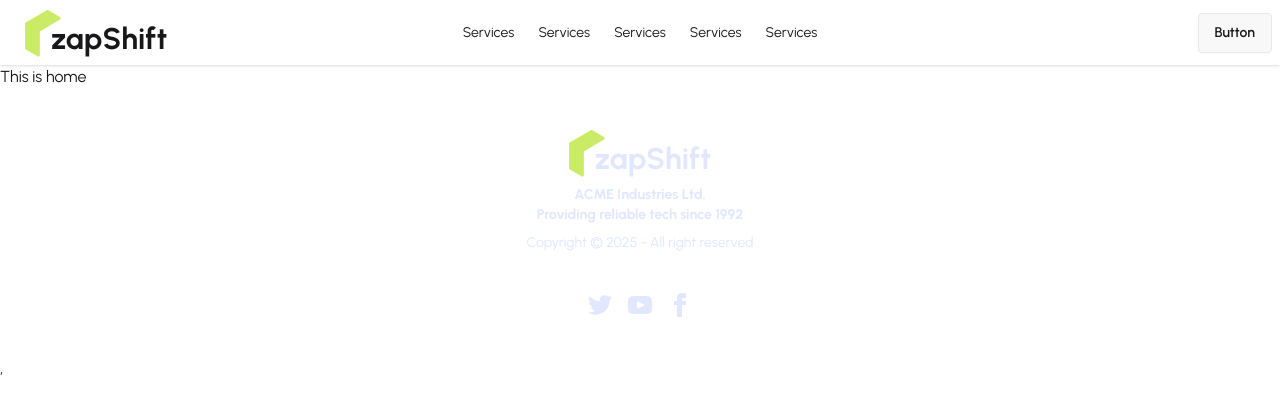
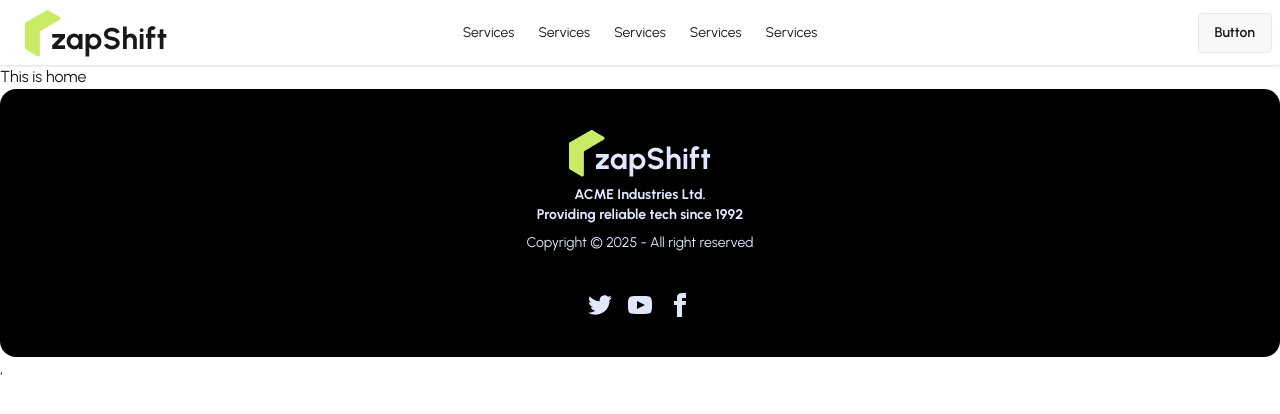
Before and after one commit to Badsha012/Zap-Shift-Client, a React (Vite) app: page / in a window 1280 px wide. Shown: the top 414 px of the page. Built offline with nearby package versions, Linux system fonts and the light colour scheme.

Commit message:
add a footer

```diff
--- a/src/Pages/Shared/Footer/Footer.jsx
+++ b/src/Pages/Shared/Footer/Footer.jsx
@@ -3,7 +3,7 @@ import Logo from '../../../Component/Logo/Logo';
 
 const Footer = () => {
     return (
-       <footer className="footer footer-horizontal footer-center  text-primary-content p-10">
+       <footer className="footer footer-horizontal footer-center bg-black rounded-2xl  text-primary-content p-10">
   <aside>
     <Logo></Logo>
     <p className="font-bold">
--- a/src/index.css
+++ b/src/index.css
@@ -2,7 +2,10 @@
 @import url('https://fonts.googleapis.com/css2?family=Urbanist:ital,wght@0,100..900;1,100..900&display=swap');
 
 @import "tailwindcss";
-@plugin "daisyui";
+@plugin "daisyui"{
+  themes: light --default;
+}
+  ;
 
 
 
```
